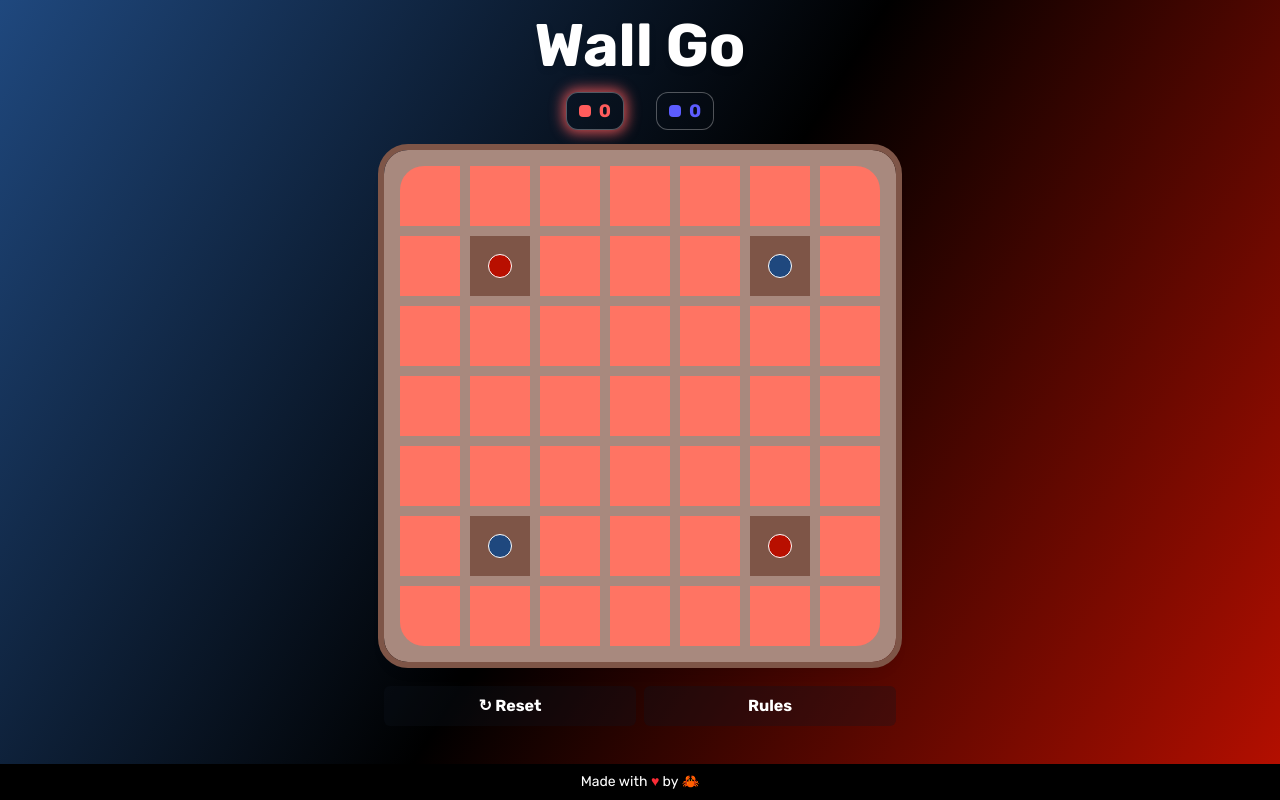
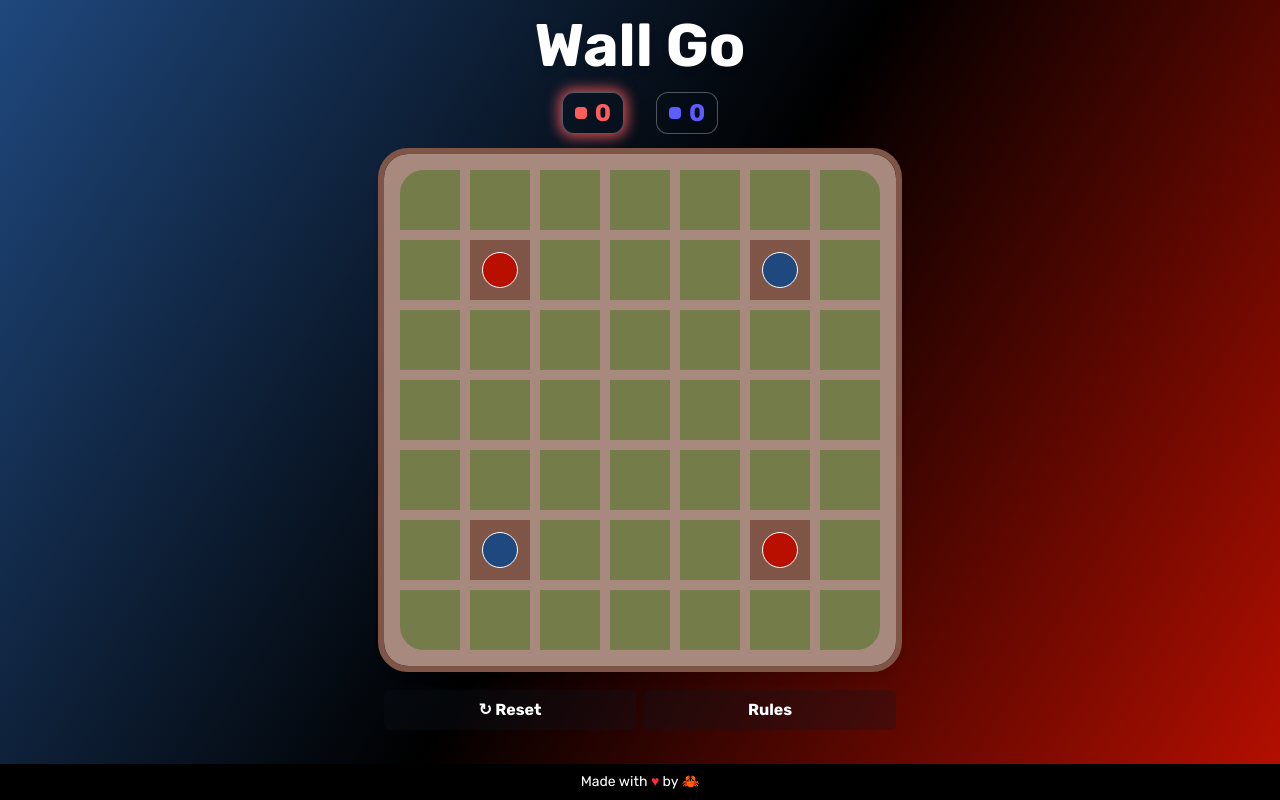
Before and after one commit to Berk-T/wall-go, a React (Vite) app: page / in a window 1280 px wide. Built offline with nearby package versions, Linux system fonts and the light colour scheme.

Commit message:
Change look of game, fix bugs

```diff
--- a/index.html
+++ b/index.html
@@ -15,7 +15,7 @@
       name="viewport"
       content="viewport-fit=cover, width=device-width, initial-scale=1.0, minimum-scale=1.0, maximum-scale=1.0, user-scalable=no"
     />
-    <meta name="theme-color" content="#242424" />
+    <meta name="theme-color" content="#000000" />
     <meta name="mobile-wep-app-capable" content="yes" />
     <meta name="apple-mobile-web-app-capable" content="yes" />
     <meta
--- a/src/App.css
+++ b/src/App.css
@@ -14,12 +14,11 @@ body {
 
 @theme {
   --color-tile-default: #7e5547;
-  --color-tile-selected: #4caf50;
-  --color-tile-owned-red: #f44336;
-  --color-tile-owned-blue: #2196f3;
+  --color-tile-selected: #ffc914;
+  --color-tile-owned-red: #c65355;
+  --color-tile-owned-blue: #4d8ad1;
 
-  --color-tile-clickable-red: #ff8d85;
-  --color-tile-clickable-blue: #64b5f7;
+  --color-tile-clickable: #56fa56;
   --color-tile-hover-red: #ff8076;
   --color-tile-hover-blue: #64b5f7;
 
@@ -44,7 +43,6 @@ body {
 }
 
 .bg {
-  background: #242424;
   background: linear-gradient(302deg, #b80f00 0%, #000000 50%, #1f487e 100%);
 }
 
@@ -79,10 +77,10 @@ body {
 @keyframes blink {
   0%,
   100% {
-    filter: saturate(1);
+    opacity: 40%;
   }
   50% {
-    filter: saturate(3);
+    opacity: 10%;
   }
 }
 
--- a/src/App.jsx
+++ b/src/App.jsx
@@ -1,4 +1,4 @@
-import React, { useState } from "react";
+import React, { useState, useEffect } from "react";
 import "./App.css";
 import GameBoard from "./components/GameBoard";
 import ScoreBoard from "./components/ScoreBoard";
@@ -16,10 +16,19 @@ function App() {
   } = useGameLogic();
 
   const [showRules, setShowRules] = useState(false);
+  const [showGameOver, setShowGameOver] = useState(false);
+
+  useEffect(() => {
+    if (gameOver.gameOver) {
+      setShowGameOver(true);
+    } else {
+      setShowGameOver(false);
+    }
+  }, [gameOver]);
 
   return (
     <>
-      <div className="bg min-h-screen flex flex-col items-center justify-start p-4">
+      <div className="bg min-h-screen flex flex-col place-items-center justify-start p-4">
         <h1 className="text-4xl sm:text-5xl md:text-6xl font-extrabold text-white mb-4 drop-shadow-md text-center">
           Wall Go
         </h1>
@@ -55,6 +64,36 @@ function App() {
           </div>
         </div>
 
+        {showGameOver && (
+          <div className="fixed inset-0 bg-black/80 flex items-center justify-center z-50">
+            <div className="bg-black text-center rounded-lg shadow-lg p-6 max-w-md w-full relative">
+              <button
+                onClick={() => setShowGameOver()}
+                className="absolute top-2 right-2 text-gray-500 hover:text-gray-800 text-xl font-bold"
+                aria-label="Close"
+              >
+                ×
+              </button>
+              <h2
+                className={`text-2xl sm:text-3xl font-extrabold mb-2 ${
+                  gameOver.winner === "red"
+                    ? "text-scoreboard-red"
+                    : gameOver.winner === "blue"
+                    ? "text-scoreboard-blue"
+                    : "text-gray-400"
+                }`}
+              >
+                <span className="text-white">Winner: </span>
+                {gameOver.winner.charAt(0).toUpperCase() +
+                  gameOver.winner.slice(1)}
+              </h2>
+              <p className="text-white mb-2 text-sm sm:text-base">
+                {gameOver.reason}
+              </p>
+            </div>
+          </div>
+        )}
+
         {showRules && (
           <div className="fixed inset-0 bg-black/80 flex items-center justify-center z-50">
             <div className="bg-white rounded-lg shadow-lg p-6 max-w-md w-full relative">
@@ -65,7 +104,7 @@ function App() {
               >
                 ×
               </button>
-              <h2 className="text-2xl font-bold mb-4 text-center text-black">
+              <h2 className="text-2xl font-bold text-center text-black">
                 Rules
               </h2>
               <div className="max-h-96 overflow-y-auto pr-2">
--- a/src/components/GameBoard.jsx
+++ b/src/components/GameBoard.jsx
@@ -29,6 +29,7 @@ const GameBoard = ({ board, onWallClick, onTileClick }) => {
         <Wall
           key={index}
           color={tile.color}
+          owner={tile.owner}
           clickable={tile.clickable}
           onClick={() => onWallClick(index)}
         />
@@ -68,7 +69,7 @@ const GameBoard = ({ board, onWallClick, onTileClick }) => {
   });
 
   return (
-    <div className="outline-solid outline-6 outline-tile-default w-full max-w-[600px] aspect-square mx-auto p-4 rounded-3xl shadow-lg bg-wall-default box-border">
+    <div className="outline-solid outline-6 outline-tile-default w-full h-full aspect-square p-4 rounded-3xl shadow-lg bg-wall-default box-border">
       <div
         className="grid w-full h-full"
         style={{
--- a/src/components/ScoreBoard.jsx
+++ b/src/components/ScoreBoard.jsx
@@ -1,37 +1,9 @@
 import React from "react";
 
 const ScoreBoard = ({ score, gameOver, currentPlayer }) => {
-  const isGameOver = gameOver.gameOver;
-  const winnerText =
-    gameOver.winner === "red"
-      ? "Red"
-      : gameOver.winner === "blue"
-      ? "Blue"
-      : "Tie";
-
   return (
     <>
-      {isGameOver ? (
-        <>
-          <h2
-            className={`text-2xl sm:text-3xl font-extrabold mb-2 ${
-              gameOver.winner === "red"
-                ? "text-scoreboard-red"
-                : gameOver.winner === "blue"
-                ? "text-scoreboard-blue"
-                : "text-gray-400"
-            }`}
-          >
-            <span className="text-white">Winner: </span>
-            {winnerText}
-          </h2>
-          <p className="text-white mb-2 text-sm sm:text-base">
-            {gameOver.reason}
-          </p>
-        </>
-      ) : null}
-
-      <div className="flex flex-col sm:flex-row mb-5 justify-center gap-4 sm:gap-8 text-base sm:text-lg font-bold">
+      <div className="flex flex-row sm:flex-row mb-5 justify-center gap-4 sm:gap-8 text-base sm:text-lg md:text-xl lg:text-2xl font-bold">
         <div
           className={`flex items-center gap-2 border-solid border border-white/30 bg-background/10 rounded-xl px-3 py-1 ${
             currentPlayer === "red" && !gameOver.gameOver ? "glow-red" : ""
--- a/src/components/Tile.jsx
+++ b/src/components/Tile.jsx
@@ -3,6 +3,7 @@ export default function Tile({
   puck = null,
   rounded = "",
   onClick = null,
+  owner = null, // "red" or "blue"
 }) {
   const size = "w-full h-full";
   const styleVariants = {
@@ -10,10 +11,9 @@ export default function Tile({
     "owned-red": "bg-tile-owned-red",
     "owned-blue": "bg-tile-owned-blue",
     selected: "bg-tile-selected",
-    "clickable-red":
-      "bg-tile-clickable-red cursor-pointer hover:bg-tile-hover-red",
+    "clickable-red": "bg-tile-clickable cursor-pointer hover:bg-tile-hover-red",
     "clickable-blue":
-      "bg-tile-clickable-blue cursor-pointer hover:bg-tile-hover-blue",
+      "bg-tile-clickable cursor-pointer hover:bg-tile-hover-blue",
   };
 
   // Determine if blinking is needed
@@ -25,22 +25,43 @@ export default function Tile({
       className={
         "relative flex justify-center items-center " +
         size +
-        (isBlinking ? " cursor-pointer" : "")
+        (isBlinking || color === "selected" ? " cursor-pointer" : "")
       }
     >
       {/* Background layer with blinking */}
-      <div
-        className={`${styleVariants[color]} ${
-          isBlinking ? "blink" : ""
-        } absolute inset-0 ${rounded}`}
-      ></div>
+      {isBlinking ? (
+        <>
+          <div
+            className={`${
+              owner ? styleVariants["owned-" + owner] : styleVariants["default"]
+            } absolute inset-0 ${rounded}`}
+          />
+          <div
+            className={`${styleVariants[color]} ${
+              isBlinking ? "blink" : ""
+            } absolute inset-0 ${rounded}`}
+          />
+        </>
+      ) : (
+        <div
+          className={`${styleVariants[color]} absolute inset-0 ${rounded}`}
+        />
+      )}
 
       {/* Puck on top */}
       {puck && (
         <div
-          className={`relative w-4 h-4 sm:w-6 sm:h-6 rounded-full border border-white ${
+          className={`relative rounded-full border border-white ${
             puck === "red" ? "bg-puck-red" : "bg-puck-blue"
           }`}
+          style={{
+            width: "60%",
+            height: "60%",
+            minWidth: "0",
+            minHeight: "0",
+            maxWidth: "100%",
+            maxHeight: "100%",
+          }}
         />
       )}
     </div>
--- a/src/hooks/useGameLogic.js
+++ b/src/hooks/useGameLogic.js
@@ -45,6 +45,7 @@ export function useGameLogic() {
           tile = {
             type: "tile",
             color: "clickable-red",
+            owner: null,
             puck: null,
             onClick: () => handleTileClick(row * 13 + col),
           };
@@ -243,22 +244,24 @@ export function useGameLogic() {
       // console.log("No movable pucks left");
       setGameOver({
         gameOver: true,
-        winner: getNextPlayer(),
-        reason: "No movable pucks left",
+        winner: currentPlayer,
+        reason: `${
+          getNextPlayer().charAt(0).toUpperCase() + getNextPlayer().slice(1)
+        } has no movable pucks left.`,
       });
     } else if (scores.red >= 25) {
       // console.log("Red player wins with score:", scores.red);
       setGameOver({
         gameOver: true,
         winner: "red",
-        reason: "Red player reached 25 points",
+        reason: "Red player reached 25 points.",
       });
     } else if (scores.blue >= 25) {
       // console.log("Blue player wins with score:", scores.blue);
       setGameOver({
         gameOver: true,
         winner: "blue",
-        reason: "Blue player reached 25 points",
+        reason: "Blue player reached 25 points.",
       });
     } else if (allAreasEnclosed) {
       // console.log("All areas enclosed, game over");
@@ -325,8 +328,8 @@ export function useGameLogic() {
           color:
             tile.puck === player && puckHasMoves(board, idx)
               ? "clickable-" + player
-              : tile.color.includes("owned")
-              ? tile.color
+              : tile.owner
+              ? "owned-" + tile.owner
               : "default",
         };
       } else {
@@ -340,14 +343,7 @@ export function useGameLogic() {
   };
 
   const calculateClickableWalls = (board, index) => {
-    const directions = [
-      -13, // Up
-      13, // Down
-      -1, // Left
-      1, // Right
-    ];
-    for (const dir of directions) {
-      const neighborIndex = index + dir;
+    for (const neighborIndex of getWallNeighbors(board, index)) {
       if (
         neighborIndex >= 0 &&
         neighborIndex < board.length &&
@@ -544,11 +540,15 @@ const getTileNeighbors = (board, index) => {
 const getWallNeighbors = (board, index) => {
   const neighbors = [];
   const directions = [
-    -13, // up
-    13, // down
-    -1, // left
-    1, // right
+    -13, // Up
+    13, // Down
   ];
+  if (index % 13 !== 0) {
+    directions.push(-1);
+  } // Left
+  if (index % 13 !== 12) {
+    directions.push(1);
+  } // Right
 
   for (const dir of directions) {
     const neighborIndex = index + dir;
```
